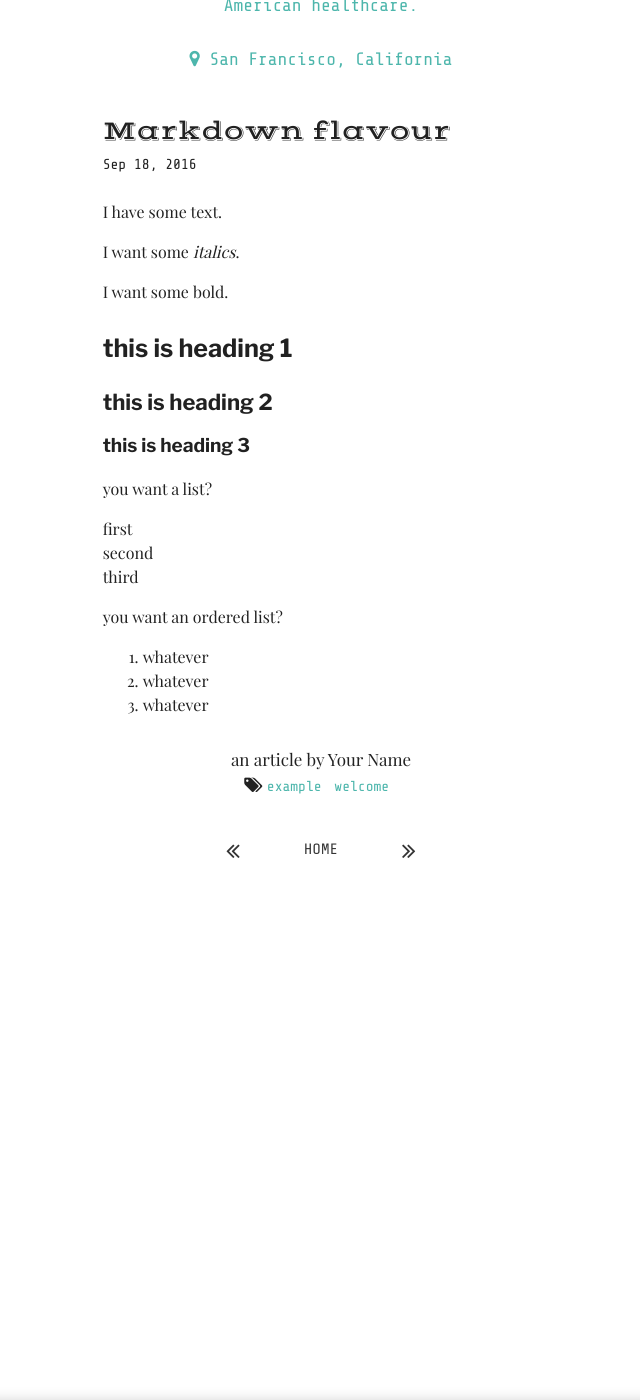
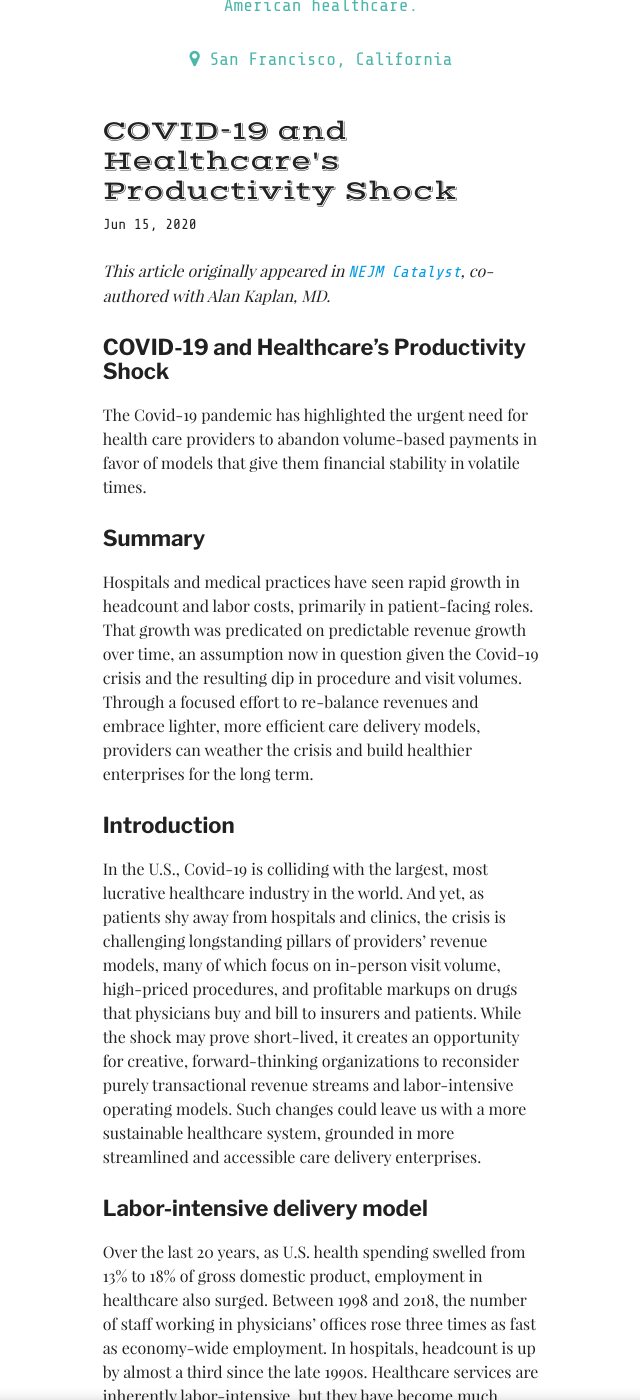
Before and after one commit to danielponeill/danielponeill.github.io, a Jekyll site: the page built from _posts/2020-06-15-COVID-19 and Healthcare's Productivity Shock.md, in a window 1280 px wide and 1400 px high, scrolled down 255 px. Shown: the whole window, without its empty margins (319-959 px from the left). Built offline with Jekyll 4.4.1, drawn with Linux system fonts in a browser that asks for light colours; some web fonts are replaced; some of the changed text lies outside the part shown.

Commit message:
Update 2020-06-15-COVID-19 and Healthcare's Productivity Shock.md

```diff
--- a/_posts/2020-06-15-COVID-19 and Healthcare's Productivity Shock.md
+++ b/_posts/2020-06-15-COVID-19 and Healthcare's Productivity Shock.md
@@ -1,29 +1,36 @@
 ---
 layout: post
-title:  "Markdown flavour"
-date:   2016-09-19 00:00:00 +0200
-tags: ['example', 'welcome']
-author: "Your Name"
+title:  "COVID-19 and Healthcare's Productivity Shock"
+date:   2020-06-15 00:00:00 -0800
+tags: ['HIPAA', 'privacy', 'data', 'healthcare', 'health care']
+author: "Alan Kaplan and Dan ONeill"
 ---
 
-I have some text.
+_This article originally appeared in [NEJM Catalyst](https://catalyst.nejm.org/doi/full/10.1056/CAT.20.0199), co-authored with Alan Kaplan, MD._
 
-I want some _italics_.
+## COVID-19 and Healthcare's Productivity Shock
 
-I want some **bold**.
+The Covid-19 pandemic has highlighted the urgent need for health care providers to abandon volume-based payments in favor of models that give them financial stability in volatile times.
 
-# this is heading 1
+## Summary
+Hospitals and medical practices have seen rapid growth in headcount and labor costs, primarily in patient-facing roles. That growth was predicated on predictable revenue growth over time, an assumption now in question given the Covid-19 crisis and the resulting dip in procedure and visit volumes. Through a focused effort to re-balance revenues and embrace lighter, more efficient care delivery models, providers can weather the crisis and build healthier enterprises for the long term.
 
-## this is heading 2
+## Introduction
 
-### this is heading 3
+In the U.S., Covid-19 is colliding with the largest, most lucrative healthcare industry in the world. And yet, as patients shy away from hospitals and clinics, the crisis is challenging longstanding pillars of providers’ revenue models, many of which focus on in-person visit volume, high-priced procedures, and profitable markups on drugs that physicians buy and bill to insurers and patients. While the shock may prove short-lived, it creates an opportunity for creative, forward-thinking organizations to reconsider purely transactional revenue streams and labor-intensive operating models. Such changes could leave us with a more sustainable healthcare system, grounded in more streamlined and accessible care delivery enterprises.
 
-you want a list?
-* first
-* second
-* third
+## Labor-intensive delivery model
 
-you want an ordered list?
-1. whatever
-1. whatever
-1. whatever
+Over the last 20 years, as U.S. health spending swelled from 13% to 18% of gross domestic product, employment in healthcare also surged. Between 1998 and 2018, the number of staff working in physicians’ offices rose three times as fast as economy-wide employment. In hospitals, headcount is up by almost a third since the late 1990s. Healthcare services are inherently labor-intensive, but they have become much more so in recent years. America’s medical practices now employ more than eight full-time employees per 1,000 U.S. residents, up from just over six in 1998. Hospital staffing is approaching 16 employees per 1,000 people, up from 14 in the late 1990s, despite a significant drop in admissions per capita and the average length of stay.1
+
+The sheer magnitude of financial resources flowing into healthcare contributes to this marked hiring growth. U.S. hospital revenues, for example, have risen by an average of $44 billion in each of the last ten years. In each of those years, hospitals hired almost 50,000 additional employees (Figure 1). Physicians’ offices have hired almost as aggressively, adding more than 40,000 staff per year.
+
+![Growth in Total Employment]({{"/images/NEJM_Employment.PNG"|absolute_url}})
+
+Contrary to common perception, the patient care and support roles account for the bulk of that hiring – from physicians and nurses to surgical technicians, health aides and social workers. Combined, hospitals and practices added almost half a million employees in patient-facing roles from 2013 through 2018, while the number of managerial, financial and administrative support staff actually declined (Figure 2). Hospitals, for example, cut office and administrative headcount by almost 30,000 over the last five years, while adding 27,000 physicians and surgeons, 24,000 nurse practitioners and physician assistants, and more than 150,000 registered nurses (RNs). In physicians’ offices, hiring emphasized advanced practice clinicians (NPs, PAs and CRNAs) and medical assistants.
+
+![Hospital and physician practice staffing]({{"/images/NEJM_Staffing.PNG"|absolute_url}})
+
+As hiring surged, wages for health workers also ticked up. In aggregate, through expanded headcount and higher pay rates, aggregate wage bills for hospitals and physicians’ offices increased by roughly $100 billion...
+
+_[Article continues on NEJM Catalyst, without a paywall](https://catalyst.nejm.org/doi/full/10.1056/CAT.20.0199), and includes additional graphics._
```
